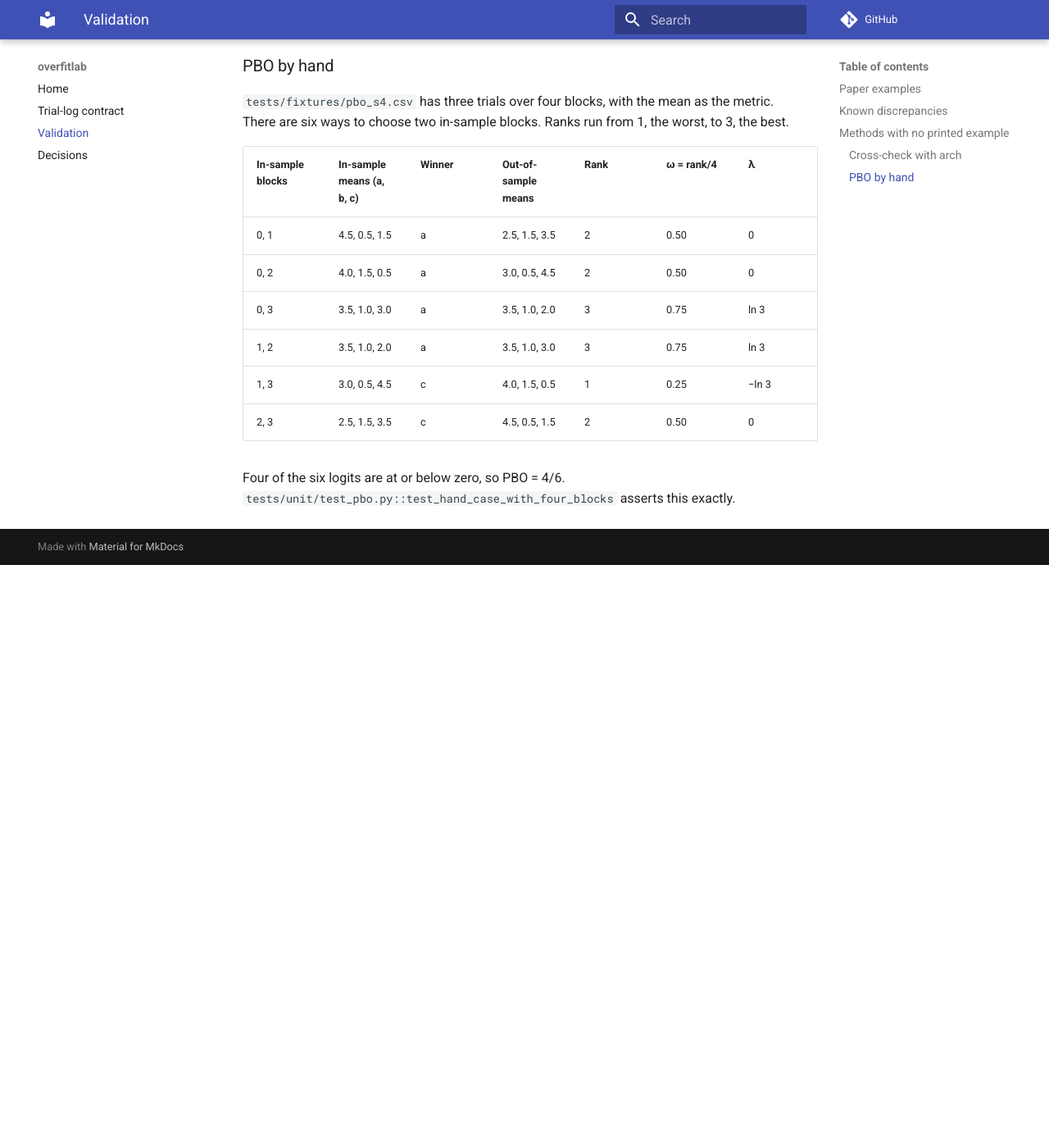
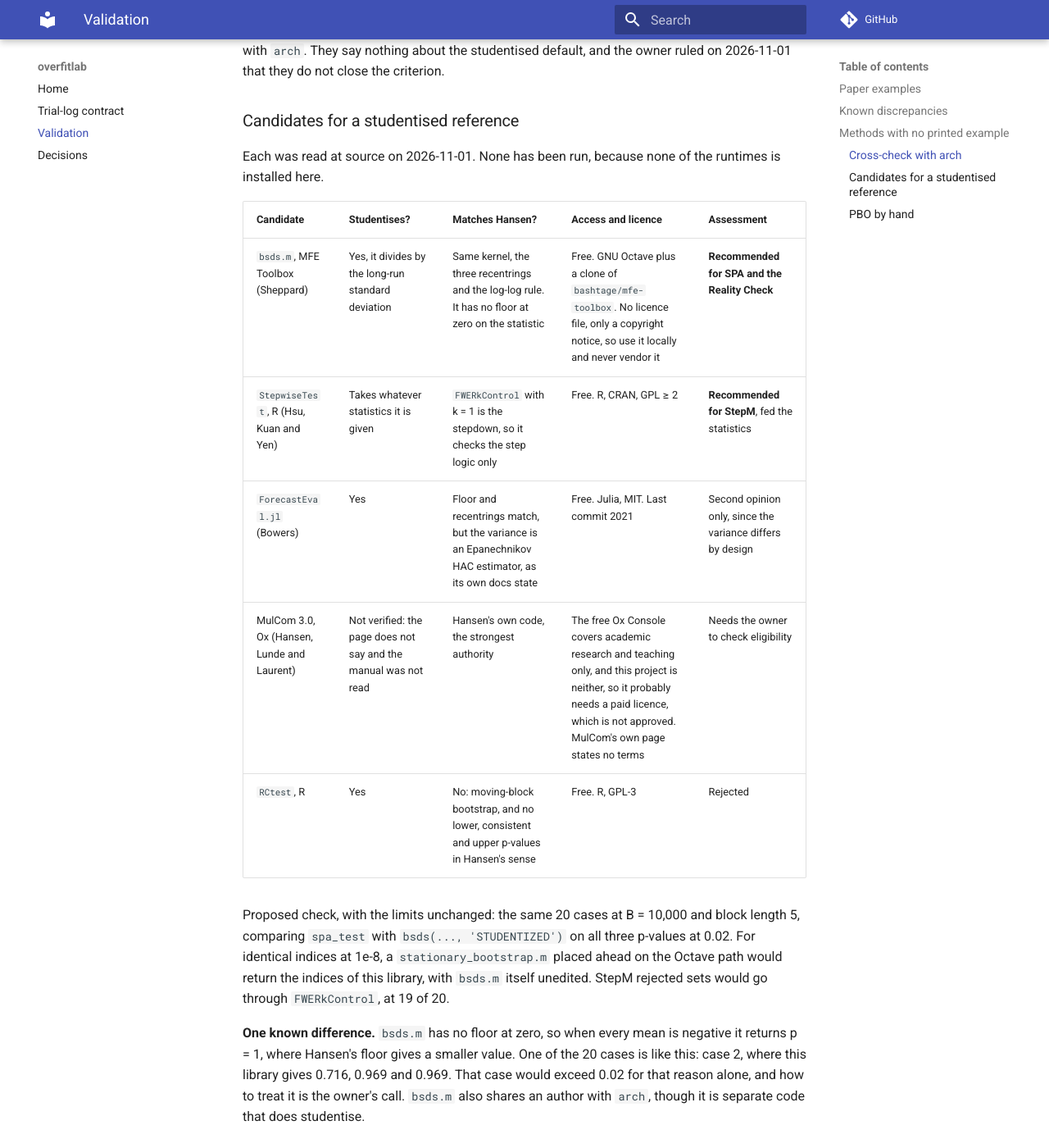
Before and after one commit to avmhdt/backtest-overfitting-lab, an MkDocs documentation site: the page built from docs/validation.md, in a window 1280 px wide and 1400 px high, scrolled down 2432 px. Shown: the whole window at 82% size. Built offline with MkDocs 1.6.1 and Material for MkDocs 9.7.7, drawn with Linux system fonts in a browser that asks for light colours; comment, search, counter and statistics services are not loaded; before the commit the page ends 3121 px from its top, so only the background shows below that; some of the changed text lies outside the part shown.

Commit message:
Record the owner's rulings on AC-W-07, G-03c, G-07 and P-02 (#5)
* Record the owner's rulings on AC-W-07, G-03c, G-07 and P-02

AC-W-07 stays open: the raw comparison with arch is evidence only, and the
validation page lists studentised references read at source. G-03c is a
documented exception and G-07 waits for the owner's page reference. The
workflow permission stays at read, recorded as a deviation from P-02.

* Record the paper validation run

```diff
--- a/docs/decisions.md
+++ b/docs/decisions.md
@@ -36,6 +36,13 @@ Copied at M1 from the owner's `DECISIONS.md` (recorded 2026-10-31), which overri
 | D-12 | Docs host | Default stands: GitHub Pages. |
 | D-13 | Python versions | 3.12 and 3.13 in CI, `requires-python = ">=3.12"`. |
 
+## Owner rulings, 2026-11-01
+
+- **AC-W-07 stays open.** The owner asked for a stricter check. The raw-against-raw comparison with `arch` is kept as evidence and does not close the criterion. The limit is unchanged. An independent reference that really studentises is needed; the candidates are in [validation](validation.md).
+- **G-03c is a documented exception to AC-W-03.** The tolerance is unchanged and the case still reports `pass=false`. It misses by 5e-6 because the paper feeds an input printed to three decimals, so the exception covers this one case and no other. The AC-W-03 row of the local spec records it.
+- **G-07 stays `pending-source`** until the owner supplies the chapter and page in *Advances in Financial Machine Learning*. Nothing is transcribed until then.
+- **Deviation from P-02:** the repo's default workflow permission stays at `read`, not read/write as P-02 asks. Workflows declare their own `permissions:`, so M1 to M4 do not need the default raised.
+
 ## Agent decisions
 
 - **M1, `DATA_ROOT` on Windows:** `.env.example` is fixed by the spec and sets `DATA_ROOT` to a `~` path meant for WSL. On native Windows the settings loader ignores a `DATA_ROOT` that starts with `~`, so a copied `.env` cannot put project data on `C:`.
@@ -47,7 +54,7 @@ Copied at M1 from the owner's `DECISIONS.md` (recorded 2026-10-31), which overri
 - **M2, skewness and kurtosis:** moment ratios without a small-sample correction, matching `scipy.stats.skew` and `kurtosis(fisher=False)` defaults, which is what the PSR code in Bailey and López de Prado's appendix expects.
 - **M2, haircut conventions:** follows `Haircut_SR.m`, not the paper's Exhibit 7, where they differ; see [validation](validation.md). `haircut_sharpe` returns the autocorrelation-corrected Sharpe ratio in `sr_annual`, and `haircut_pct` is relative to it, as in Exhibit 5.
 - **M2, simulated golden tolerances:** the spec says Holm and BHY match "within the printed precision because they are simulated". The authors' values come from 2,000 unseeded runs, so half a unit of the third decimal is below their own noise. Tolerances are 3 standard deviations of a 2,000-run median, measured before any comparison with the printed values.
-- **M2, G-03c:** a known miss of 5e-6 past tolerance. The tolerance was left alone; see [validation](validation.md). This needs the owner's ruling for AC-W-03, which asks every sourced case to pass.
+- **M2, G-03c:** a known miss of 5e-6 past tolerance. The tolerance was left alone; see [validation](validation.md) and the owner's ruling above.
 - **M2, contract details settled before the freeze (D-11):**
   - `E_SHARPE` was added, because the spec's error list had no code for an unreadable `sharpe_annual`.
   - `W_SUMMARY_ONLY` was added. The Parquet files are git-ignored, so `overfitlab trials validate results/trial_log.csv` in a sibling's CI sees none. Such a log passes on its CSV checks with this warning. If any series exists, a missing one is `E_RETURNS_MISSING`.
@@ -64,8 +71,8 @@ Copied at M1 from the owner's `DECISIONS.md` (recorded 2026-10-31), which overri
 - **M3, `planted_signal_prices`:** the trend oracle is `ma_cross` 10/60 and the mean-reversion oracle is `mean_reversion` 20, 1.0, 0.0, both long-short. The amplitude is calibrated by bisection on one seeded 100,000-bar path, before costs.
 - **M3, `bootstrap.py`:** arrives in M3 instead of M4, because `block_bootstrap_returns` needs it.
 - **M3, generators:** `gaussian_noise` and `student_t_noise` always return `T x N`, including when `N = 1`. `gbm_prices` returns `n_obs` prices, so a run of `T` returns needs `T + 1` prices.
-- **M3, G-07:** stays `pending-source`. The book is not available to the agent, and no primary text was found online. `tests/unit/test_cv.py` asserts 15 splits and 5 paths against the formula in FR-09. The rule against unsourced values keeps it out of AC-W-03 until someone transcribes it from the book.
-- **M4, AC-W-07 reading (needs the owner's confirmation):** `arch` 8 does not studentise, so the 0.02 and 1e-8 checks compare the Reality Check and `spa_test(studentize=False)` with `arch`. The studentised gap is reported as `max_studentised_gap` and was not used to pass or fail. The criterion's thresholds are unchanged. `studentize` is an added keyword on `spa_test`, and its default is Hansen's statistic. See [validation](validation.md).
+- **M3, G-07:** stays `pending-source`; see the owner's ruling above. `tests/unit/test_cv.py` asserts 15 splits and 5 paths against the formula in FR-09.
+- **M4, `arch` comparison:** `arch` 8 does not studentise, so the 0.02 and 1e-8 checks compare the Reality Check and `spa_test(studentize=False)` with `arch`. This is evidence and does not close AC-W-07; see the owner's ruling above. The studentised gap is reported as `max_studentised_gap`. `studentize` is an added keyword on `spa_test`, and its default is Hansen's statistic.
 - **M4, PBO:** rows beyond the last whole block are dropped, as in the paper. A logit of exactly zero counts toward PBO, as the spec's `λ ≤ 0` says.
 - **M4, block length:** the default is the median Politis-White length over the columns. The gate uses one set of resamples for SPA and the stepdown.
 - **M4, `evaluate` needs at least nine observations for the snooping tests:** with fewer, `evaluate_trial_log` reports them as not computed.
--- a/docs/validation.md
+++ b/docs/validation.md
@@ -8,16 +8,16 @@ Every value below is transcribed from the paper itself, with its page, table or
 |---|---|---|
 | G-01 | Bailey and López de Prado (2014), DSR example | Passes, plus the paper's N = 46 and Normal-returns cases |
 | G-02 | Bailey et al. (2014), MinBTL | Passes at printed precision. The paper prints "5 years"; the computed value is in the report |
-| G-03 | Bailey and López de Prado (2012), PSR example | Two of three pass; see below |
+| G-03 | Bailey and López de Prado (2012), PSR example | Two of three pass. G-03c is a documented exception; see below |
 | G-04 | Bailey and López de Prado (2012), MinTRL | Passes |
 | G-05 | Harvey and Liu (2015), Exhibit 5 | Passes |
 | G-06 | Lo (2002), Table 2 | Passes on twelve selected entries |
-| G-07 | López de Prado (2018), CPCV counts | Pending source: the book is not available to the build agent. The counts are asserted against the formula in FR-09 in `tests/unit/test_cv.py` |
+| G-07 | López de Prado (2018), CPCV counts | Pending source: the owner will supply the chapter and page. The counts are asserted against the formula in FR-09 in `tests/unit/test_cv.py` |
 | G-08 | Harvey, Liu and Zhu (2016) | Passes on the Bonferroni benchmark and on the p-value of the 3.0 hurdle |
 
 ## Known discrepancies
 
-**G-03c, PSR with three years of monthly data.** The paper prints 0.953. The computed value from the paper's printed input SR = 0.458 is 0.95351, which misses the 5e-4 tolerance by 5e-6. The tolerance was not changed. The most likely cause is rounding of the input: the paper feeds a value printed to three decimals. Figure 6 also prints an annual Sharpe ratio of 1.585, which gives a different rounded input, and `G-03c-alt` shows that one passes. That row is reported alongside G-03c and does not replace it.
+**G-03c, PSR with three years of monthly data.** The paper prints 0.953. The computed value from the paper's printed input SR = 0.458 is 0.95351, which misses the 5e-4 tolerance by 5e-6. The tolerance was not changed. The most likely cause is rounding of the input: the paper feeds a value printed to three decimals. Figure 6 also prints an annual Sharpe ratio of 1.585, which gives a different rounded input, and `G-03c-alt` shows that one passes. That row is reported alongside G-03c and does not replace it. The owner ruled G-03c a documented exception to AC-W-03 on 2026-11-01: it still reports `pass=false`, and the tolerance stands.
 
 **Exhibit 7 against the reference code.** Harvey and Liu's Exhibit 7 prints p₀ = 0.396, 0.444, 0.485, 0.601 and 0.840, while their reference `Haircut_SR.m` uses 0.3966, 0.4459, 0.4860, 0.5990 and 0.8390. This library uses the reference code's values, because Exhibit 5 was produced by that code.
 
@@ -43,7 +43,25 @@ So the two are not the same statistic, and the check compares like with like thr
 | Same resamples as `arch` (read from a twin sampler) | at most 1e-8 | see `arch_xcheck.csv` and the experiment log |
 | StepM rejected sets, studentised here and raw in `arch` | at least 19 of 20 | see `arch_xcheck.csv` and the experiment log |
 
-The gap between Hansen's studentised SPA and `arch` is reported separately as `max_studentised_gap`. It is large on some null cases, and it should be: it measures a real difference between the two statistics, not an error. Read literally, AC-W-07 compares this library's SPA with `arch` and would fail on that gap, so the owner should confirm this reading. See [decisions](decisions.md).
+The gap between Hansen's studentised SPA and `arch` is reported separately as `max_studentised_gap`. It is large on some null cases, and it should be: it measures a real difference between the two statistics.
+
+**AC-W-07 stays open.** These checks are evidence that the bootstrap and the recentring agree with `arch`. They say nothing about the studentised default, and the owner ruled on 2026-11-01 that they do not close the criterion.
+
+### Candidates for a studentised reference
+
+Each was read at source on 2026-11-01. None has been run, because none of the runtimes is installed here.
+
+| Candidate | Studentises? | Matches Hansen? | Access and licence | Assessment |
+|---|---|---|---|---|
+| `bsds.m`, MFE Toolbox (Sheppard) | Yes, it divides by the long-run standard deviation | Same kernel, the three recentrings and the log-log rule. It has no floor at zero on the statistic | Free. GNU Octave plus a clone of `bashtage/mfe-toolbox`. No licence file, only a copyright notice, so use it locally and never vendor it | **Recommended for SPA and the Reality Check** |
+| `StepwiseTest`, R (Hsu, Kuan and Yen) | Takes whatever statistics it is given | `FWERkControl` with k = 1 is the stepdown, so it checks the step logic only | Free. R, CRAN, GPL ≥ 2 | **Recommended for StepM**, fed the statistics |
+| `ForecastEval.jl` (Bowers) | Yes | Floor and recentrings match, but the variance is an Epanechnikov HAC estimator, as its own docs state | Free. Julia, MIT. Last commit 2021 | Second opinion only, since the variance differs by design |
+| MulCom 3.0, Ox (Hansen, Lunde and Laurent) | Not verified: the page does not say and the manual was not read | Hansen's own code, the strongest authority | The free Ox Console covers academic research and teaching only, and this project is neither, so it probably needs a paid licence, which is not approved. MulCom's own page states no terms | Needs the owner to check eligibility |
+| `RCtest`, R | Yes | No: moving-block bootstrap, and no lower, consistent and upper p-values in Hansen's sense | Free. R, GPL-3 | Rejected |
+
+Proposed check, with the limits unchanged: the same 20 cases at B = 10,000 and block length 5, comparing `spa_test` with `bsds(..., 'STUDENTIZED')` on all three p-values at 0.02. For identical indices at 1e-8, a `stationary_bootstrap.m` placed ahead on the Octave path would return the indices of this library, with `bsds.m` itself unedited. StepM rejected sets would go through `FWERkControl`, at 19 of 20.
+
+**One known difference.** `bsds.m` has no floor at zero, so when every mean is negative it returns p = 1, where Hansen's floor gives a smaller value. One of the 20 cases is like this: case 2, where this library gives 0.716, 0.969 and 0.969. That case would exceed 0.02 for that reason alone, and how to treat it is the owner's call. `bsds.m` also shares an author with `arch`, though it is separate code that does studentise.
 
 ### PBO by hand
 
```
Also changed, not shown: 4 other files.
